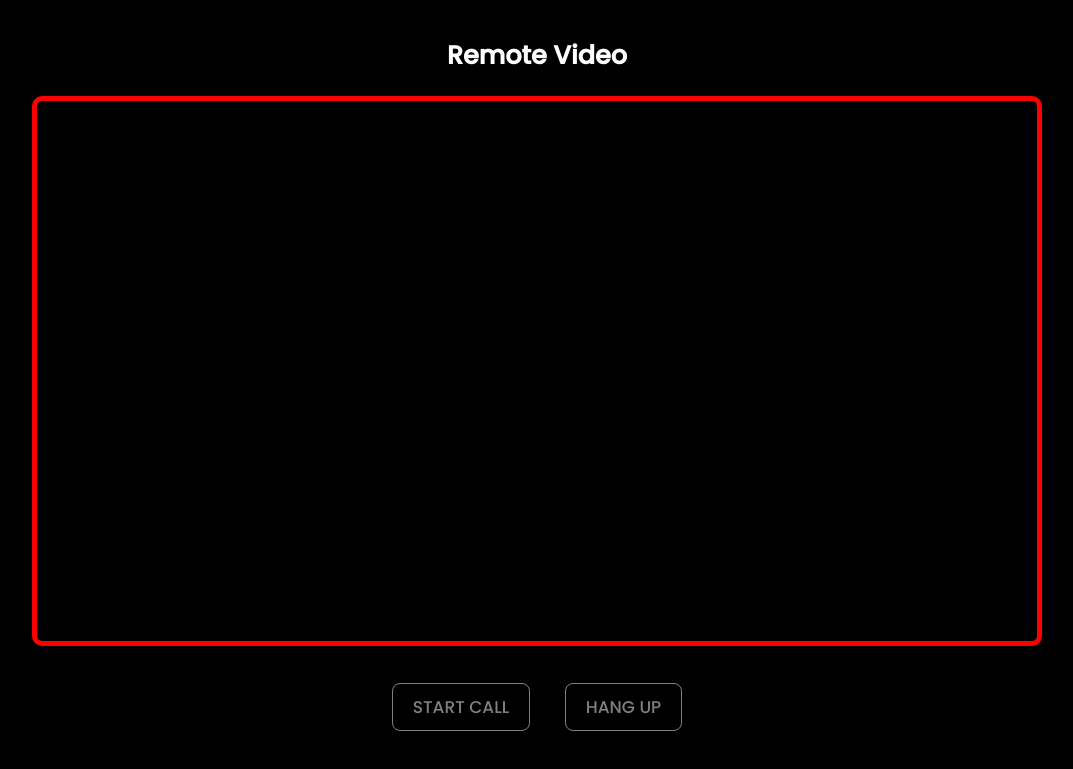
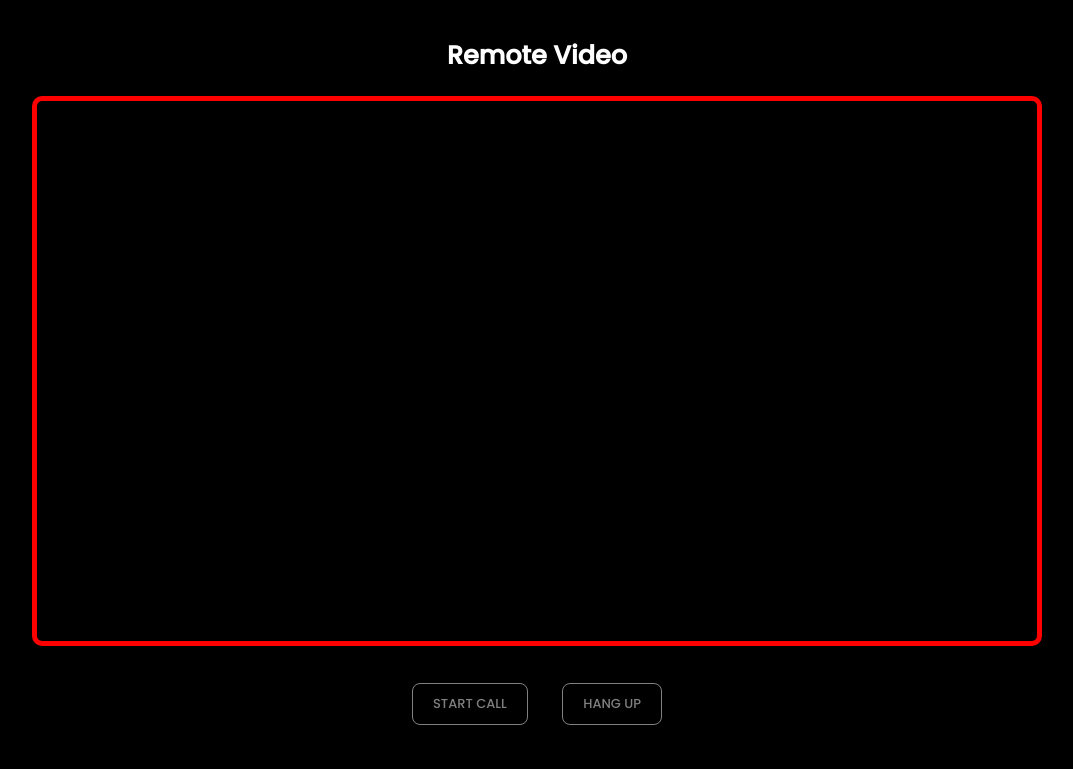
Before and after one commit to 0xIftekhar443/Webrtc-example, a plain HTML site: page index.html in a window 1280 px wide. Shown: the part 709-1478 px from the top of the page, without its empty margins (103-1176 px from the left). Drawn offline with Linux system fonts and the light colour scheme.

Commit message:
commit nigga

```diff
--- a/index.html
+++ b/index.html
@@ -34,7 +34,7 @@
   padding: 10px 20px;
   text-transform: uppercase;
   border-radius: 8px;
-  font-size: 17px;
+  font-size: 13px;
   font-weight: 500;
   color: #ffffff80;
   text-shadow: none;
@@ -63,7 +63,7 @@
   padding: 10px 20px;
   text-transform: uppercase;
   border-radius: 8px;
-  font-size: 17px;
+  font-size: 13px;
   font-weight: 500;
   color: #ffffff80;
   text-shadow: none;
```
